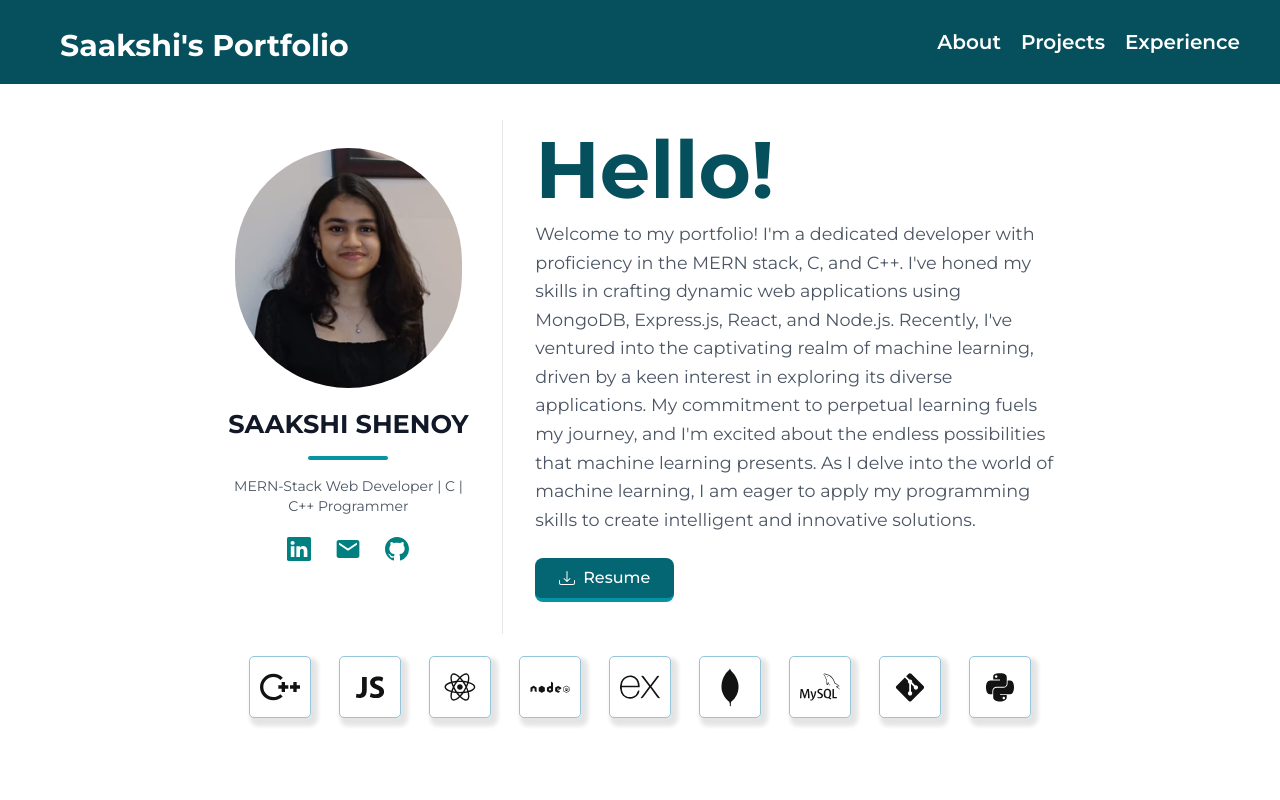
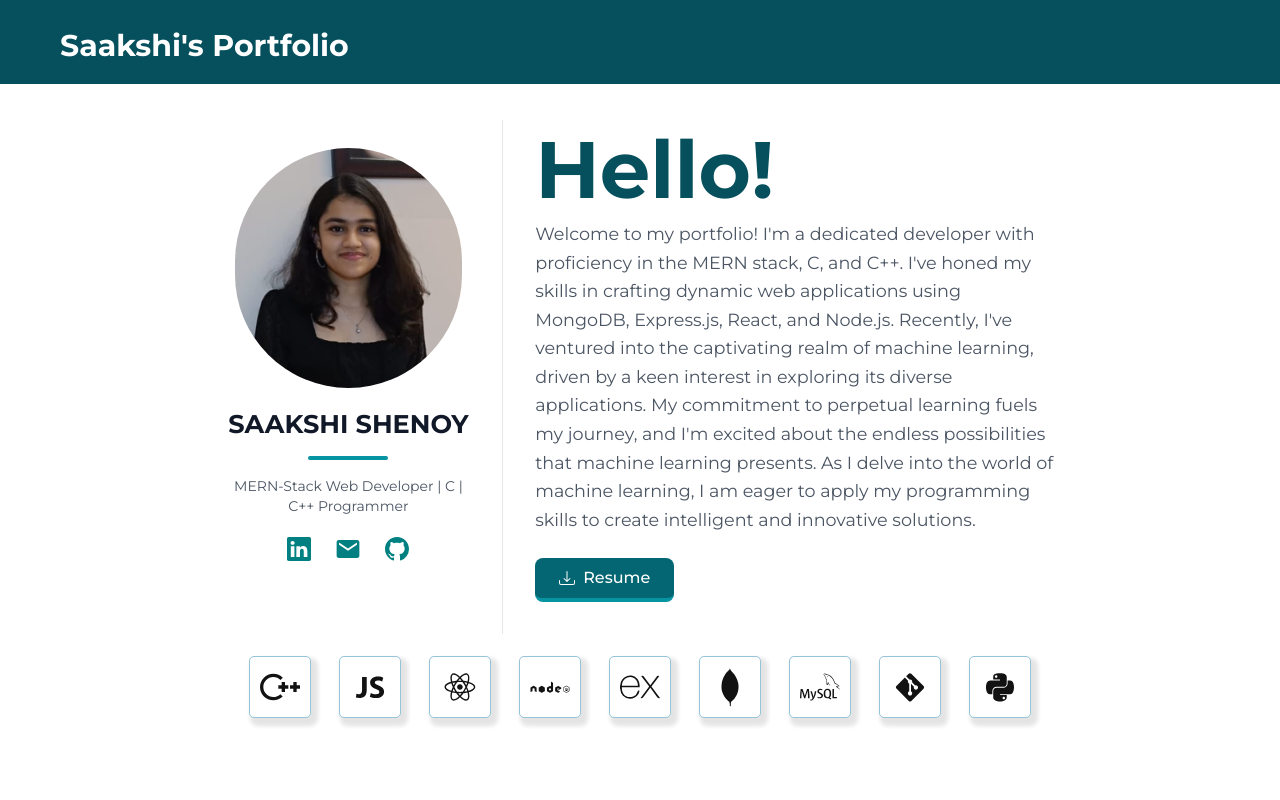
Before and after one commit to Saakshi-Shenoy/Portfolio, a React (Create React App) app: page / in a window 1280 px wide. Shown: the top 800 px of the page. Built offline with nearby package versions, Linux system fonts and the light colour scheme.

Commit message:
nav fixed

```diff
--- a/src/App.css
+++ b/src/App.css
@@ -55,3 +55,13 @@
     padding: 20px !important;
     line-height: 1.6 !important;
   }
+
+  .dropdown-menu {
+    max-height: 0;
+    overflow: hidden;
+    transition: max-height 0.4s cubic-bezier(0.95, 0.01, 0.01, 0.95);
+  }
+
+  .dropdown-menu.open {
+    max-height: 200px;
+  }
--- a/src/components/Header.jsx
+++ b/src/components/Header.jsx
@@ -7,13 +7,6 @@ function Header() {
   const toggleMenu = () => {
     setIsOpen(!isOpen);
   };
-
-  // const scrollToSection = (sectionId) => {
-  //   const element = document.getElementById(sectionId);
-  //   if (element) {
-  //     element.scrollIntoView({ behavior: "smooth" });
-  //   }
-  // };
 
   const scrollRef = useRef();
 
@@ -69,13 +62,12 @@ function Header() {
           </div>
 
           <nav
-            className={`md:ml-auto flex flex-wrap items-center text-base justify-center gap-5 ${
-              isOpen ? "block" : "hidden"
+            className={`md:ml-auto flex flex-wrap items-center text-base justify-center gap-5 dropdown-menu ${
+              isOpen ? 'open' : ''
             } md:flex flex-col md:flex-row`}
           >
             <a
               href="/#about"
-              // href="/about"
               className="text-white font-semibold text-xl duration-500 ease-in-out hover:scale-110"
               // onClick={() => scrollToSection("about")}
             >
@@ -83,7 +75,6 @@ function Header() {
             </a>
             <a
               href="/#projects"
-              // href="/projects"
               className="text-white font-semibold text-xl duration-500 ease-in-out hover:scale-110"
               onClick={() => scrollToSection("projects")}
             >
@@ -91,7 +82,6 @@ function Header() {
             </a>
             <a
               href="/#experience"
-              // href="/experience"
               className="mr-5 text-white font-semibold text-xl duration-500 ease-in-out hover:scale-110"
               onClick={() => scrollToSection("experience")}
             >
```
